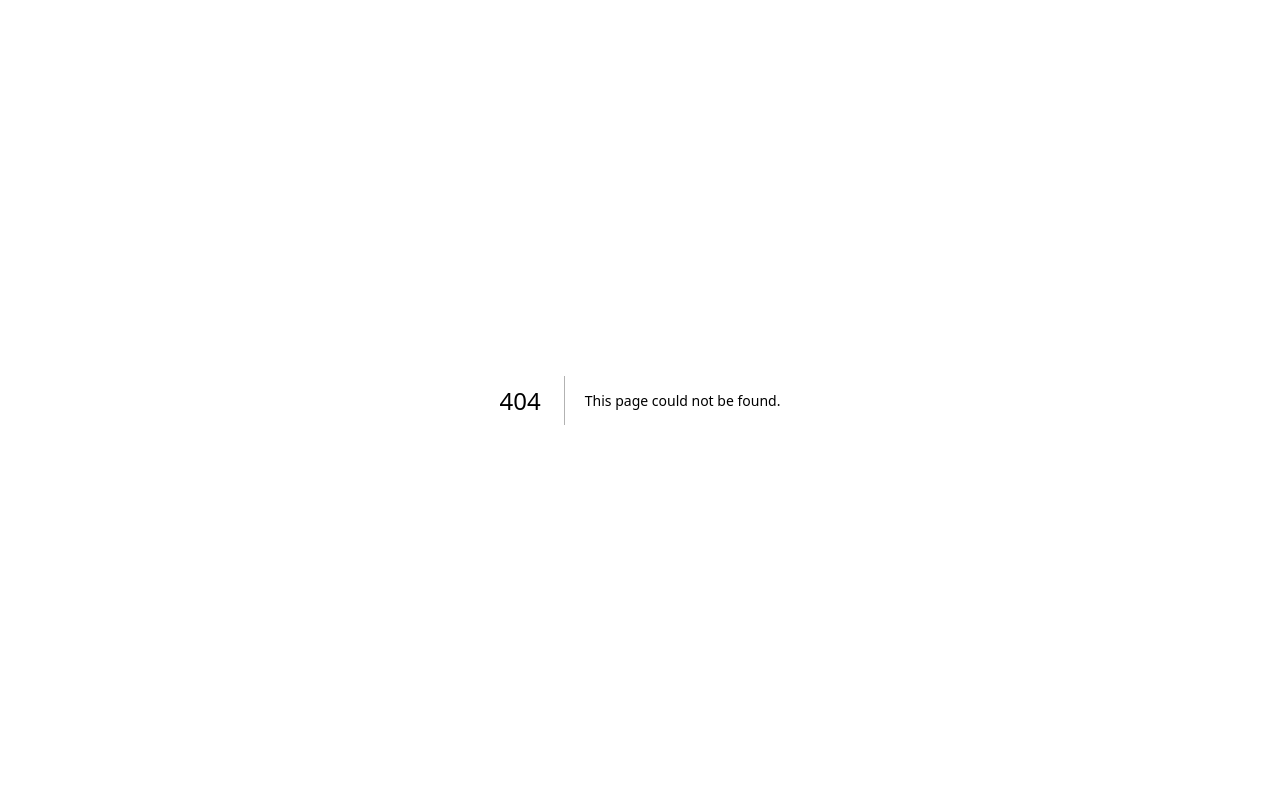
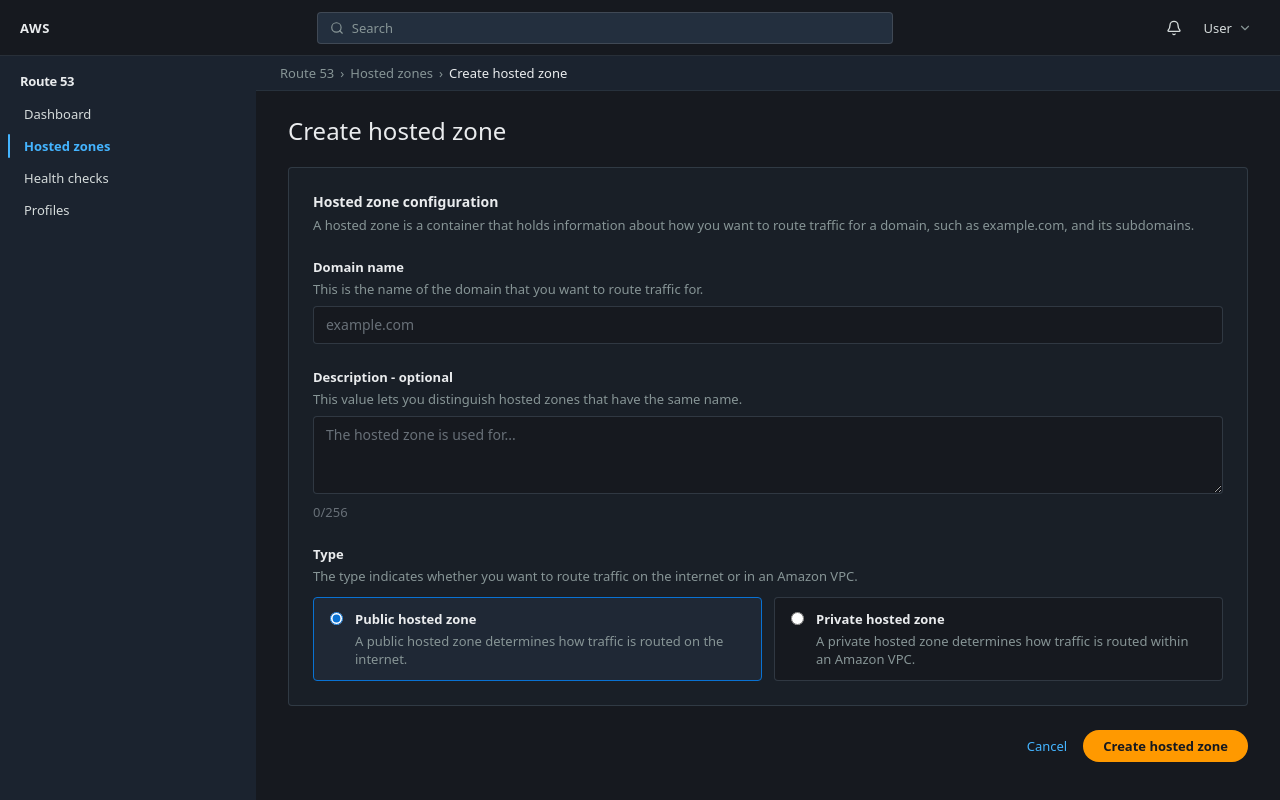
Before and after one commit to KhushiGusain/route53-clone, a Next.js app in the folder frontend/my-app/: page /hosted-zones/create in a window 1280 px wide. Before the commit this address had no page. Built offline with nearby package versions, Linux system fonts and the light colour scheme; sample sign-in values are in the browser's storage.

Commit message:
feat(): add create hosted zone page and wire toolbar navigation

```diff
--- /dev/null
+++ b/frontend/my-app/app/(protected)/hosted-zones/create/page.tsx
@@ -0,0 +1,193 @@
+"use client";
+
+import Link from "next/link";
+import { useRouter } from "next/navigation";
+import { FormEvent, useState } from "react";
+import AppLayout from "@/components/layout/AppLayout";
+import type { HostedZone, ZoneType } from "@/lib/types";
+
+const zoneTypes: { value: ZoneType; title: string; description: string }[] = [
+  {
+    value: "Public",
+    title: "Public hosted zone",
+    description: "A public hosted zone determines how traffic is routed on the internet.",
+  },
+  {
+    value: "Private",
+    title: "Private hosted zone",
+    description: "A private hosted zone determines how traffic is routed within an Amazon VPC.",
+  },
+];
+
+export default function CreateHostedZonePage() {
+  const router = useRouter();
+  const [name, setName] = useState("");
+  const [description, setDescription] = useState("");
+  const [type, setType] = useState<ZoneType>("Public");
+  const [error, setError] = useState("");
+  const [loading, setLoading] = useState(false);
+
+  async function handleSubmit(event: FormEvent<HTMLFormElement>) {
+    event.preventDefault();
+    setError("");
+
+    if (!name.trim()) {
+      setError("Domain name is required.");
+      return;
+    }
+
+    setLoading(true);
+
+    try {
+      const response = await fetch(
+        `${process.env.NEXT_PUBLIC_API_URL}/hosted-zones`,
+        {
+          method: "POST",
+          headers: { "Content-Type": "application/json" },
+          body: JSON.stringify({
+            name: name.trim(),
+            type,
+            description: description.trim() || null,
+          }),
+        }
+      );
+
+      if (!response.ok) {
+        throw new Error("Failed to create hosted zone.");
+      }
+
+      const createdZone = (await response.json()) as HostedZone;
+      router.push(`/hosted-zones/${createdZone.id}`);
+    } catch {
+      setError("Failed to create hosted zone. Please try again.");
+    } finally {
+      setLoading(false);
+    }
+  }
+
+  return (
+    <AppLayout breadcrumbTail="Create hosted zone" showSidebar={true}>
+      <div className="flex flex-1 flex-col gap-5">
+        <h1 className="text-2xl font-normal text-aws-main-text">
+          Create hosted zone
+        </h1>
+
+        <form onSubmit={handleSubmit} className="w-full space-y-6">
+          <section className="rounded border border-aws-main-border/70 bg-aws-main-elevated/30 p-6">
+            <h2 className="text-body font-bold text-aws-main-text">
+              Hosted zone configuration
+            </h2>
+            <p className="mt-1 text-ui text-aws-main-text-secondary">
+              A hosted zone is a container that holds information about how you want
+              to route traffic for a domain, such as example.com, and its subdomains.
+            </p>
+
+            <div className="mt-6 space-y-6">
+              <div>
+                <label htmlFor="name" className="block text-ui font-bold text-aws-main-text">
+                  Domain name
+                </label>
+                <p className="mt-1 text-ui text-aws-main-text-secondary">
+                  This is the name of the domain that you want to route traffic for.
+                </p>
+                <input
+                  id="name"
+                  type="text"
+                  value={name}
+                  onChange={(e) => setName(e.target.value)}
+                  placeholder="example.com"
+                  className="mt-2 w-full rounded border border-aws-main-border/70 bg-aws-main px-3 py-2 text-body text-aws-main-text placeholder:text-aws-main-text-muted focus:border-aws-accent focus:outline-none focus:ring-1 focus:ring-aws-accent/30"
+                />
+              </div>
+
+              <div>
+                <label
+                  htmlFor="description"
+                  className="block text-ui font-bold text-aws-main-text"
+                >
+                  Description - optional
+                </label>
+                <p className="mt-1 text-ui text-aws-main-text-secondary">
+                  This value lets you distinguish hosted zones that have the same name.
+                </p>
+                <textarea
+                  id="description"
+                  value={description}
+                  onChange={(e) => setDescription(e.target.value)}
+                  rows={3}
+                  maxLength={256}
+                  placeholder="The hosted zone is used for..."
+                  className="mt-2 w-full rounded border border-aws-main-border/70 bg-aws-main px-3 py-2 text-body text-aws-main-text placeholder:text-aws-main-text-muted focus:border-aws-accent focus:outline-none focus:ring-1 focus:ring-aws-accent/30"
+                />
+                <p className="mt-1 text-ui text-aws-main-text-muted">
+                  {description.length}/256
+                </p>
+              </div>
+
+              <fieldset>
+                <legend className="block text-ui font-bold text-aws-main-text">
+                  Type
+                </legend>
+                <p className="mt-1 text-ui text-aws-main-text-secondary">
+                  The type indicates whether you want to route traffic on the internet
+                  or in an Amazon VPC.
+                </p>
+                <div className="mt-3 grid gap-3 sm:grid-cols-2">
+                  {zoneTypes.map((option) => (
+                    <label
+                      key={option.value}
+                      className={`flex cursor-pointer items-start gap-3 rounded border px-4 py-3 transition-colors ${
+                        type === option.value
+                          ? "border-aws-accent bg-aws-main-elevated/60"
+                          : "border-aws-main-border/70 bg-aws-main hover:border-aws-main-border"
+                      }`}
+                    >
+                      <input
+                        type="radio"
+                        name="type"
+                        value={option.value}
+                        checked={type === option.value}
+                        onChange={() => setType(option.value)}
+                        className="mt-0.5 accent-aws-accent"
+                      />
+                      <span>
+                        <span className="block text-ui font-bold text-aws-main-text">
+                          {option.title}
+                        </span>
+                        <span className="mt-1 block text-ui text-aws-main-text-secondary">
+                          {option.description}
+                        </span>
+                      </span>
+                    </label>
+                  ))}
+                </div>
+              </fieldset>
+            </div>
+          </section>
+
+          {error && (
+            <p className="text-ui text-red-400" role="alert">
+              {error}
+            </p>
+          )}
+
+          <div className="flex items-center justify-end gap-4">
+            <Link
+              href="/hosted-zones"
+              className="text-ui text-aws-link hover:underline"
+            >
+              Cancel
+            </Link>
+            <button
+              type="submit"
+              disabled={loading}
+              className="inline-flex h-8 items-center rounded-full bg-aws-orange px-5 text-ui font-semibold text-aws-nav transition-opacity hover:opacity-90 disabled:cursor-not-allowed disabled:opacity-60"
+            >
+              {loading ? "Creating..." : "Create hosted zone"}
+            </button>
+          </div>
+        </form>
+      </div>
+    </AppLayout>
+  );
+}
--- a/frontend/my-app/components/hosted-zones/Toolbar.tsx
+++ b/frontend/my-app/components/hosted-zones/Toolbar.tsx
@@ -1,3 +1,4 @@
+import Link from "next/link";
 import { RefreshCw } from "lucide-react";
 
 const secondaryClass =
@@ -28,12 +29,12 @@
         Delete
       </button>
 
-      <button
-        type="button"
+      <Link
+        href="/hosted-zones/create"
         className="ml-1 inline-flex h-7 shrink-0 items-center rounded bg-aws-orange px-3 text-ui font-semibold text-aws-nav transition-opacity hover:opacity-90"
       >
         Create hosted zone
-      </button>
+      </Link>
     </div>
   );
 }
--- a/frontend/my-app/components/layout/AppLayout.tsx
+++ b/frontend/my-app/components/layout/AppLayout.tsx
@@ -1,20 +1,44 @@
+import Link from "next/link";
 import { ReactNode } from "react";
 import Sidebar from "./Sidebar";
 import TopNav from "./TopNav";
 
-export default function AppLayout({ children }: { children: ReactNode }) {
+type AppLayoutProps = {
+  children: ReactNode;
+  breadcrumbTail?: string;
+  showSidebar?: boolean;
+};
+
+export default function AppLayout({
+  children,
+  breadcrumbTail,
+  showSidebar = true,
+}: AppLayoutProps) {
   return (
     <div className="flex min-h-screen flex-col bg-aws-nav">
       <TopNav />
       <div className="flex flex-1">
-        <Sidebar />
+        {showSidebar && <Sidebar />}
         <div className="flex min-w-0 flex-1 flex-col">
           <div className="flex items-center gap-1.5 border-b border-aws-main-border/40 bg-aws-sidebar px-6 py-2 text-ui text-aws-nav-text-muted">
             <span className="cursor-pointer transition-colors hover:text-aws-link hover:underline">
               Route 53
             </span>
             <span>›</span>
-            <span className="text-aws-nav-text">Hosted zones</span>
+            {breadcrumbTail ? (
+              <>
+                <Link
+                  href="/hosted-zones"
+                  className="transition-colors hover:text-aws-link hover:underline"
+                >
+                  Hosted zones
+                </Link>
+                <span>›</span>
+                <span className="text-aws-nav-text">{breadcrumbTail}</span>
+              </>
+            ) : (
+              <span className="text-aws-nav-text">Hosted zones</span>
+            )}
           </div>
           <main className="flex min-h-0 flex-1 flex-col bg-aws-main px-8 py-6">
             {children}
--- a/frontend/my-app/lib/types.ts
+++ b/frontend/my-app/lib/types.ts
@@ -1,7 +1,9 @@
+export type ZoneType = "Public" | "Private";
+
 export type HostedZone = {
   id: number;
   name: string;
-  type: string;
+  type: ZoneType;
   description: string | null;
   created_by: string;
   hosted_zone_id: string;
```
Also changed, not shown: 2 other files (tests, documents, lock files or other folders).
